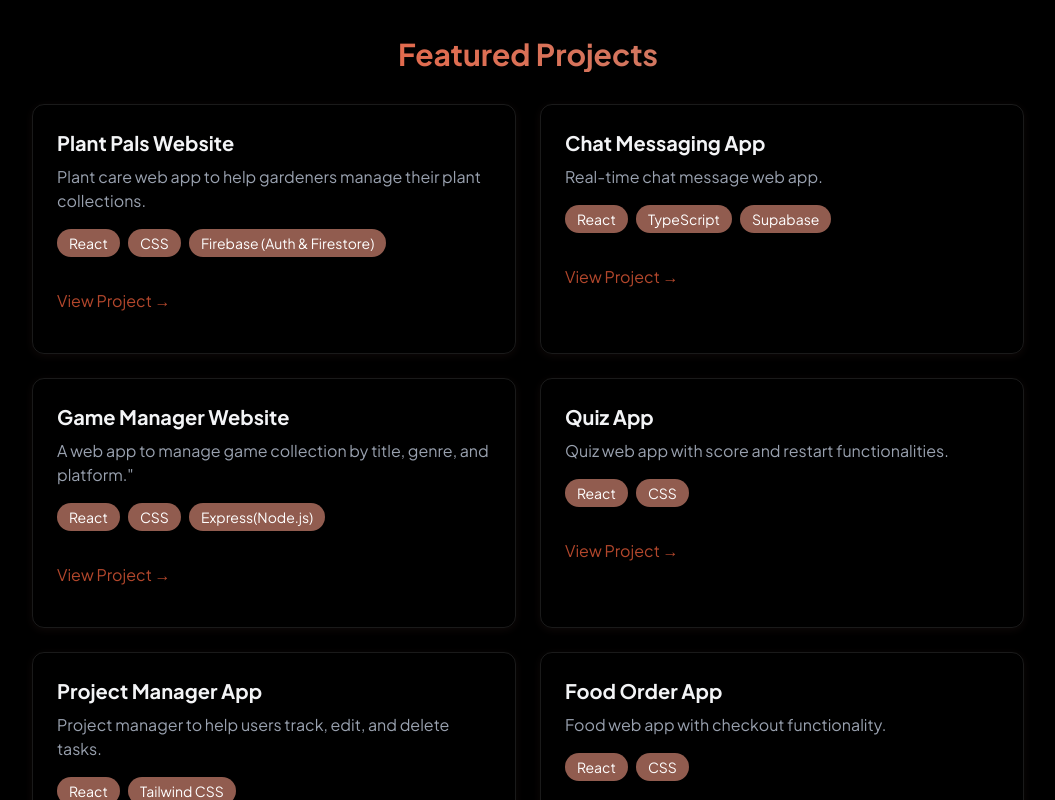
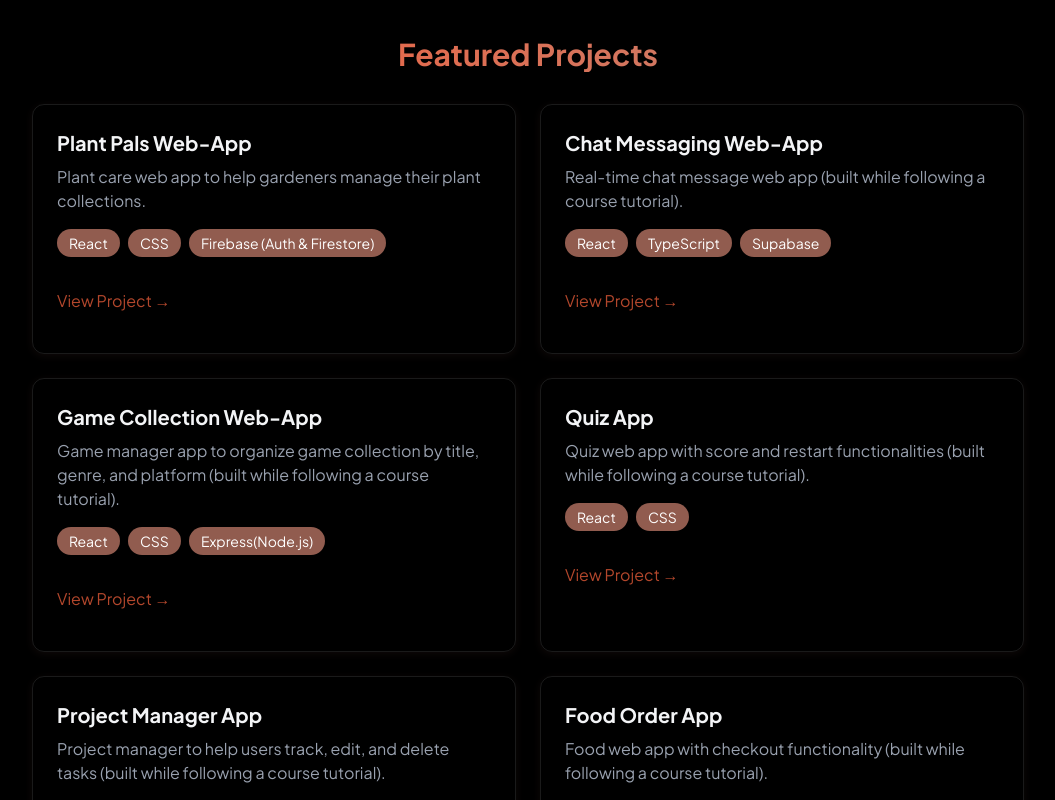
Before and after one commit to saraccmululo/Portfolio, a React (Vite) app: page / in a window 1280 px wide. Shown: the part 1960-2760 px from the top of the page, without its empty margins (112-1167 px from the left). Built offline with nearby package versions, Linux system fonts and the light colour scheme.

Commit message:
updated project description

```diff
--- a/src/components/sections/Home.jsx
+++ b/src/components/sections/Home.jsx
@@ -37,14 +37,14 @@ const Home = () => {
               target="_blank"
               rel="noopener noreferrer"
             >
-              <img src={GitHub} alt="GitHub logo" className="w-16 h-16 rounded-full transition relative overflow-hidden hover:-translate-y-0.5 hover:shadow-[0_0_15px_rgba(145,92,79,0.4)]" />
+              <img src={GitHub} alt="GitHub logo" className="w-14 h-14 rounded-full transition relative overflow-hidden hover:-translate-y-0.5 hover:shadow-[0_0_15px_rgba(145,92,79,0.4)]" />
             </a>
             <a
               href="https://www.linkedin.com/in/sara-costa-cabral-mululo-b72905254/"
               target="_blank"
               rel="noopener noreferrer"
             >
-              <img src={LinkedIn} alt="LinkedIn Logo" className="w-16 h-16 rounded-full transition relative overflow-hidden hover:-translate-y-0.5 hover:shadow-[0_0_15px_rgba(145,92,79,0.4)]" />
+              <img src={LinkedIn} alt="LinkedIn Logo" className="w-14 h-14 rounded-full transition relative overflow-hidden hover:-translate-y-0.5 hover:shadow-[0_0_15px_rgba(145,92,79,0.4)]" />
             </a>
           </div>
         </div>
--- a/src/components/sections/Projects.jsx
+++ b/src/components/sections/Projects.jsx
@@ -13,7 +13,7 @@ const Projects = () => {
         </h2>
         <div className="grid grid-cols-1 md:grid-cols-2 gap-6">
           <div className="p-6 rounded-xl border border-white/10 hover:-translate-y-1 hover:border-[#915c4f]/50 hover: shadow-[0_2px_8px_rgba(145,92,79,0.1)] transition-all ">
-            <h3 className="text-xl font-bold mb-2">Plant Pals Website</h3>
+            <h3 className="text-xl font-bold mb-2">Plant Pals Web-App</h3>
             <p className="text-gray-400 mb-4">
               Plant care web app to help gardeners manage their plant
               collections.
@@ -43,9 +43,9 @@ const Projects = () => {
           </div>
 
           <div className="p-6 rounded-xl border border-white/10 hover:-translate-y-1 hover:border-[#915c4f]/50 hover: shadow-[0_2px_8px_rgba(145,92,79,0.1)] transition-all ">
-            <h3 className="text-xl font-bold mb-2">Chat Messaging App</h3>
+            <h3 className="text-xl font-bold mb-2">Chat Messaging Web-App</h3>
             <p className="text-gray-400 mb-4">
-              Real-time chat message web app.
+              Real-time chat message web app (built while following a course tutorial).
             </p>
             <div className="flex flex-wrap gap-2 mb-4">
               {["React", "TypeScript", "Supabase"].map((item, key) => (
@@ -70,10 +70,10 @@ const Projects = () => {
           </div>
 
           <div className="p-6 rounded-xl border border-white/10 hover:-translate-y-1 hover:border-[#915c4f]/50 hover: shadow-[0_2px_8px_rgba(145,92,79,0.1)] transition-all ">
-            <h3 className="text-xl font-bold mb-2">Game Manager Website</h3>
+            <h3 className="text-xl font-bold mb-2">Game Collection Web-App</h3>
             <p className="text-gray-400 mb-4">
-              A web app to manage game collection by title, genre, and
-              platform."
+              Game manager app to organize game collection by title, genre, and
+              platform (built while following a course tutorial).
             </p>
             <div className="flex flex-wrap gap-2 mb-4">
               {["React", "CSS", "Express(Node.js)"].map((item, key) => (
@@ -100,7 +100,7 @@ const Projects = () => {
           <div className="p-6 rounded-xl border border-white/10 hover:-translate-y-1 hover:border-[#915c4f]/50 hover: shadow-[0_2px_8px_rgba(145,92,79,0.1)] transition-all ">
             <h3 className="text-xl font-bold mb-2">Quiz App</h3>
             <p className="text-gray-400 mb-4">
-              Quiz web app with score and restart functionalities.
+              Quiz web app with score and restart functionalities (built while following a course tutorial).
             </p>
             <div className="flex flex-wrap gap-2 mb-4">
               {["React", "CSS"].map((item, key) => (
@@ -127,7 +127,7 @@ const Projects = () => {
           <div className="p-6 rounded-xl border border-white/10 hover:-translate-y-1 hover:border-[#915c4f]/50 hover: shadow-[0_2px_8px_rgba(145,92,79,0.1)] transition-all ">
             <h3 className="text-xl font-bold mb-2">Project Manager App</h3>
             <p className="text-gray-400 mb-4">
-              Project manager to help users track, edit, and delete tasks.
+              Project manager to help users track, edit, and delete tasks (built while following a course tutorial).
             </p>
             <div className="flex flex-wrap gap-2 mb-4">
               {["React", "Tailwind CSS"].map((item, key) => (
@@ -154,7 +154,7 @@ const Projects = () => {
           <div className="p-6 rounded-xl border border-white/10 hover:-translate-y-1 hover:border-[#915c4f]/50 hover: shadow-[0_2px_8px_rgba(145,92,79,0.1)] transition-all ">
             <h3 className="text-xl font-bold mb-2">Food Order App</h3>
             <p className="text-gray-400 mb-4">
-              Food web app with checkout functionality.
+              Food web app with checkout functionality (built while following a course tutorial).
             </p>
             <div className="flex flex-wrap gap-2 mb-4">
               {["React", "CSS"].map((item, key) => (
```
